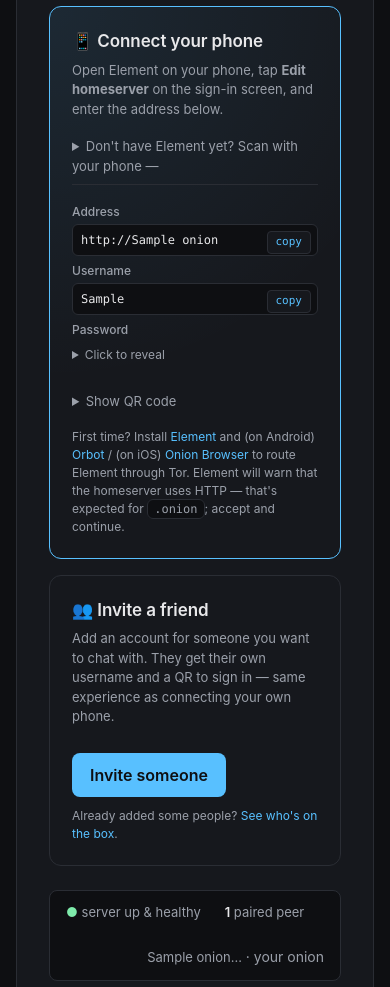
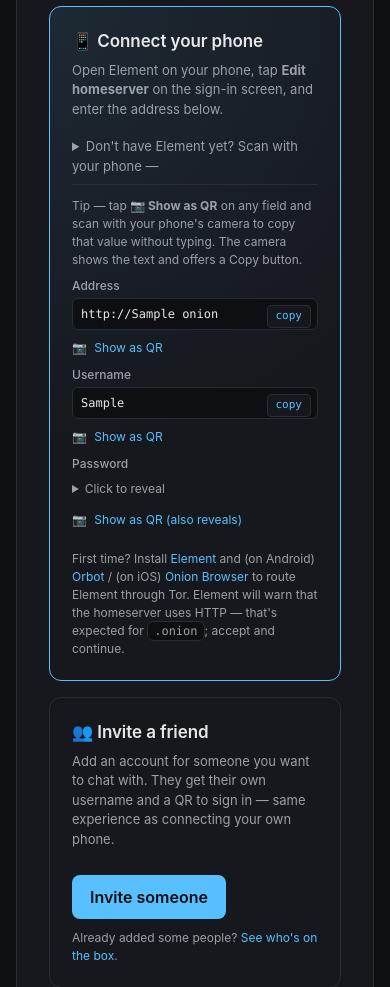
Before and after one commit to jaimetournesol/pureprivacy, a Python web app: template wizard/src/wizard/templates/home.html in a window 390 px wide. Shown: the part 291-1278 px from the top of the page. Run offline with Jinja, Linux system fonts and the light colour scheme; the template is opened without the code that fills it: most values are stand-ins (such as "Sample title", 1, 10 or a date in 2020).

Commit message:
feat(wizard): per-field QRs for scan-to-copy onboarding
Typing a 56-character .onion URL into Element by hand is rough.  Add a
"Show as QR" toggle next to each sign-in field so the user's phone
camera can scan the address, username, or password individually,
trigger a "Copy" preview, and paste straight into Element.  No typing,
no LAN exposure.

Each field's QR encodes only its bare value (e.g. just "admin", just
the password) — no surrounding prose — so the camera's text-detect
preview shows exactly what should land in Element's input.  The
password QR is gated by its own collapsible disclosure (same threat
model as the existing "Click to reveal" text path; either reveals the
secret to a shoulder-surfer).

The previous combined "Show QR code" disclosure (multi-line PUREPRIVACY
block via state.phone_payload) is retired in favor of the per-field
QRs — same surface area, cleaner copy flow, and a clear "scan one
thing at a time" mental model.

Implementation: three new server-side QR data URLs (homeserver_qr,
username_qr, password_qr) on the / template context.  No new routes,
no new dependencies; reuses qr_png_data_url.

Future work (not in this commit): a `pureprivacy phone-link` host-side
helper that opens a tap-to-copy mobile page on the LAN behind a
short-lived token, for users who'd rather scan once than three times.

Co-Authored-By: Claude Opus 4.7 (1M context) <noreply@anthropic.com>

```diff
--- a/wizard/src/wizard/templates/home.html
+++ b/wizard/src/wizard/templates/home.html
@@ -118,6 +118,33 @@
     padding: 6px 8px;
   }
   .action-card .signin pre.copyable { padding-right: 56px; }
+  .action-card .signin .scan-toggle { margin-top: 6px; }
+  .action-card .signin .scan-toggle summary {
+    color: var(--accent);
+    font-size: 12px;
+    cursor: pointer;
+    list-style: none;
+    padding: 3px 0;
+  }
+  .action-card .signin .scan-toggle summary::-webkit-details-marker { display: none; }
+  .action-card .signin .scan-toggle summary::before {
+    content: "📷 ";
+    margin-right: 4px;
+  }
+  .action-card .signin .scan-qr {
+    background: white;
+    padding: 8px;
+    border-radius: 6px;
+    display: inline-block;
+    margin-top: 6px;
+  }
+  .action-card .signin .scan-qr img { max-width: 140px; display: block; }
+  .action-card .signin-tip {
+    font-size: 12px;
+    color: var(--muted);
+    margin: 0 0 8px;
+    line-height: 1.5;
+  }
   .action-card .footnote {
     color: var(--muted);
     font-size: 12px;
@@ -220,29 +247,40 @@
     </details>
 
     <div class="signin">
-      <div class="field"><b>Address</b><pre class="copyable">http://{{ onion }}</pre></div>
-      <div class="field"><b>Username</b><pre class="copyable">{{ admin_user }}</pre></div>
+      <p class="signin-tip">Tip &mdash; tap <b>📷 Show as QR</b> on any field
+        and scan with your phone's camera to copy that value without typing.
+        The camera shows the text and offers a Copy button.</p>
+
+      <div class="field">
+        <b>Address</b>
+        <pre class="copyable">http://{{ onion }}</pre>
+        <details class="scan-toggle">
+          <summary>Show as QR</summary>
+          <div class="scan-qr"><img src="{{ homeserver_qr }}" alt="homeserver address QR"></div>
+        </details>
+      </div>
+
+      <div class="field">
+        <b>Username</b>
+        <pre class="copyable">{{ admin_user }}</pre>
+        <details class="scan-toggle">
+          <summary>Show as QR</summary>
+          <div class="scan-qr"><img src="{{ username_qr }}" alt="username QR"></div>
+        </details>
+      </div>
+
       <div class="field">
         <b>Password</b>
         <details>
           <summary class="muted" style="cursor:pointer;padding:4px 0;font-size:12px;">Click to reveal</summary>
           <pre class="copyable">{{ admin_password }}</pre>
         </details>
+        <details class="scan-toggle">
+          <summary>Show as QR (also reveals)</summary>
+          <div class="scan-qr"><img src="{{ password_qr }}" alt="password QR"></div>
+        </details>
       </div>
     </div>
-
-    <details style="margin-top:14px;">
-      <summary class="muted" style="cursor:pointer;font-size:13px;padding:4px 0;">
-        Show QR code
-      </summary>
-      <div class="qr" style="margin-top:8px;"><img src="{{ qr_data_url }}" alt="homeserver-address QR"></div>
-      <p class="muted" style="font-size:12px;margin:6px 0 0;">
-        The QR is a visual copy of the address above.  Don't scan it with
-        your phone's camera &mdash; most phones can't open
-        <code>.onion</code> URLs and will drop the text into a notes app.
-        Scan from inside Element if your client offers a QR option;
-        otherwise just type or paste the address.</p>
-    </details>
 
     <p class="footnote">First time? Install
       <a href="https://element.io/download" target="_blank" rel="noopener">Element</a>
```
Also changed, not shown: wizard/src/wizard/server.py (+8 -2 lines).
